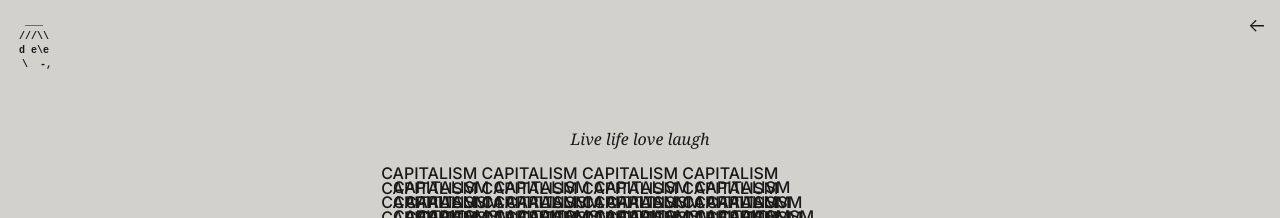
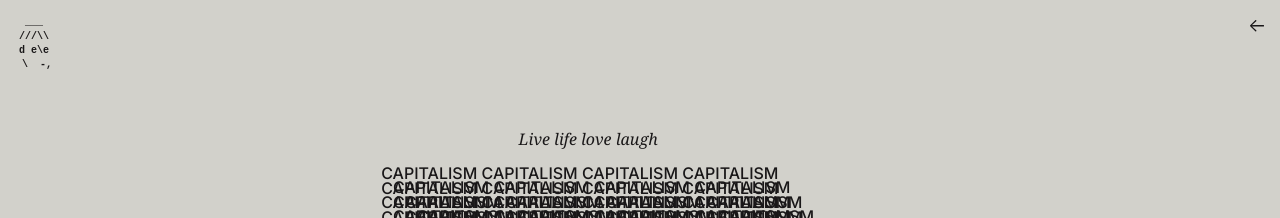
Before and after one commit to davidcabanne/davorama, a Next.js app: page /capitalism in a window 1280 px wide. Shown: the top 218 px of the page. Built offline with nearby package versions, Linux system fonts and the light colour scheme.

Commit message:
feat: capitalism TitlePanel centered

```diff
--- a/src/pages/capitalism/index.jsx
+++ b/src/pages/capitalism/index.jsx
@@ -124,7 +124,7 @@ const Capitalism = () => {
   return (
     <StyledSection>
       <Wrapper>
-        <TitlePanel>
+        <TitlePanel style={{marginLeft: `-${width / 5}px`}}>
           <Title>Live life love laugh</Title>
           <Title className="subtitle">Die death hate rage</Title>
         </TitlePanel>
```
